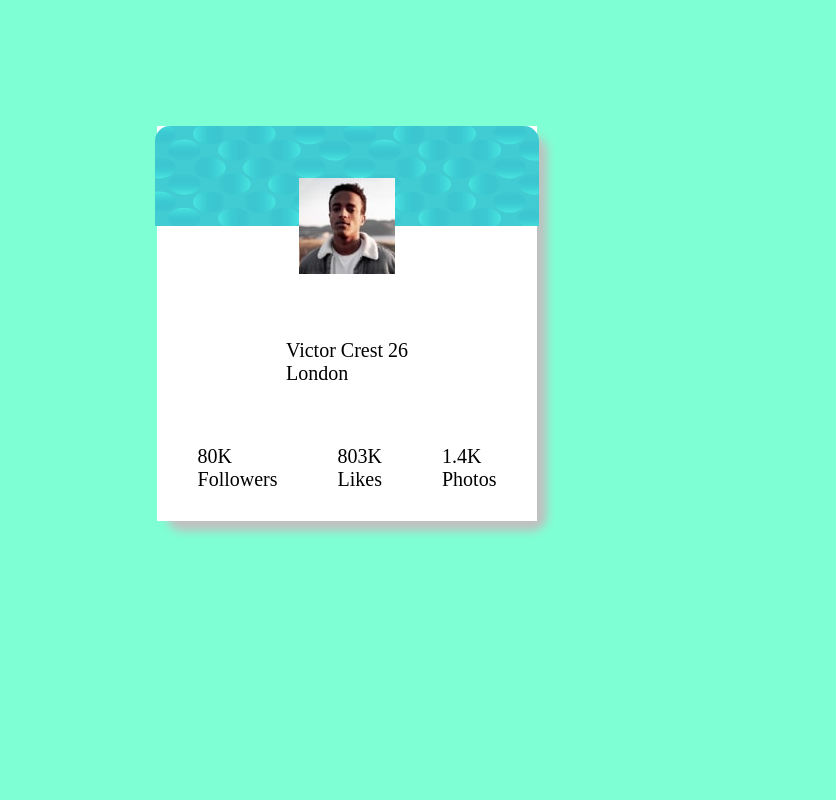
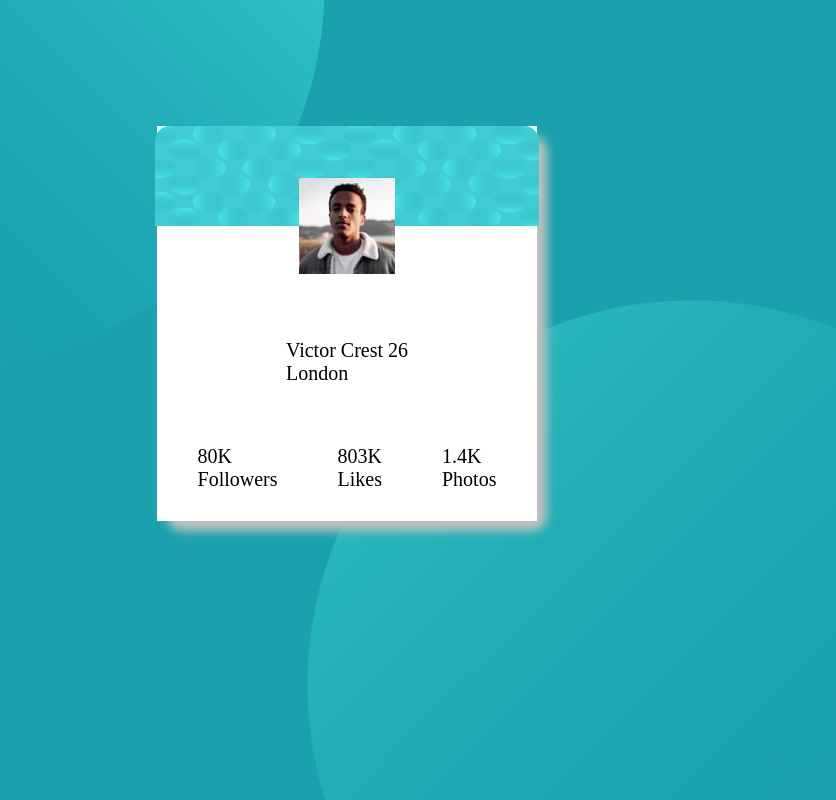
Before and after one commit to readwalkerchang/frontendmenter_Profile-card-component, a plain HTML site: page index.html in a window 1280 px wide. Shown: the whole page, without its empty margins (293-1129 px from the left). Drawn offline with Linux system fonts and the light colour scheme.

Commit message:
feat: create the global background

```diff
--- a/style.css
+++ b/style.css
@@ -1,5 +1,9 @@
 body{
-    background-color: aquamarine;
+    background-color: rgba(27,161,173,255);
+    background-image: url(./images/bg-pattern-top.svg),url(./images/bg-pattern-bottom.svg);
+    background-repeat: no-repeat, no-repeat;
+    background-position: -150px -400px, 600px 300px;
+    background-size: 60%,60%;
 }
 
 .container{
```
Also changed, not shown: index.html (+1 -0 lines), 1 other file.
